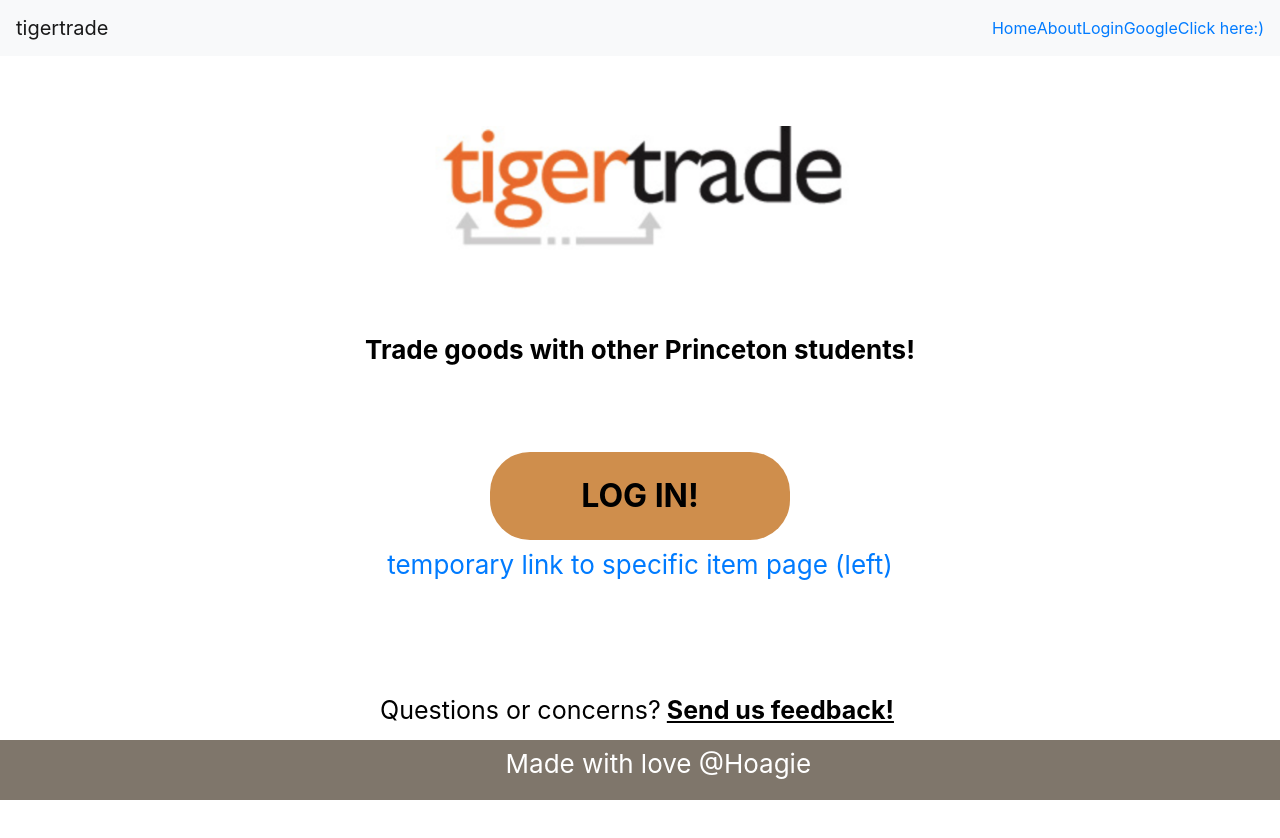
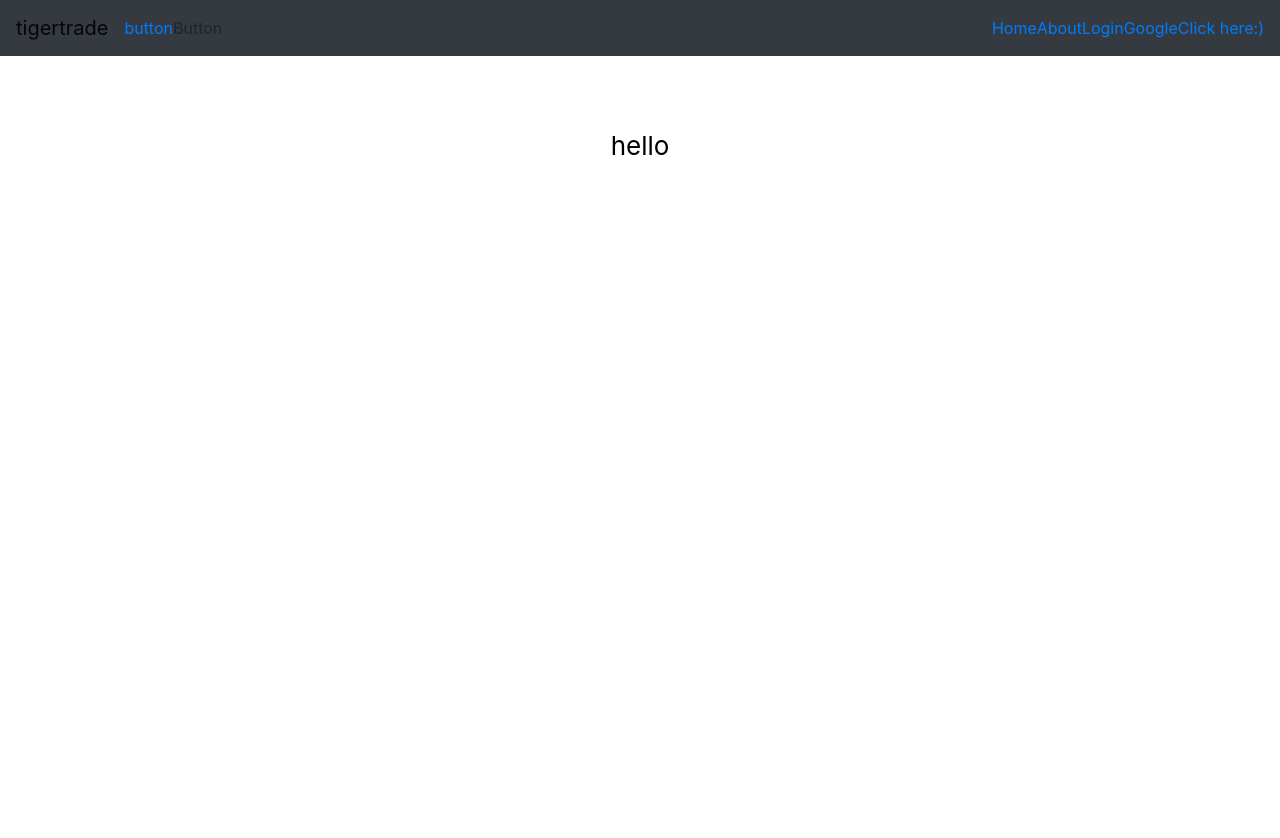
Before and after one commit to Daniel-Wey/odus-student-groups-redesign, a React (Create React App) app: page /itemRight in a window 1280 px wide. Shown: the top 838 px of the page. Built offline with nearby package versions, Linux system fonts and the light colour scheme.

Commit message:
link to itemRight

```diff
--- a/src/Home.js
+++ b/src/Home.js
@@ -30,6 +30,8 @@ class Home extends React.Component {
                 {/* temporary link below */}
                 <p><a href="itemLeft">temporary link to specific item page (left)</a></p>
 
+                {/* temporary link below */}
+                <p><a href="itemRight">temporary link to specific item page (right)</a></p>
 
                 <div id="bottomBar">
                     <span class = "bottomText" >Made with love @Hoagie </span>
--- /dev/null
+++ b/src/ItemRight.js
@@ -0,0 +1,22 @@
+import React, { Component } from 'react'
+import './ItemRightStyle.css'
+
+import {
+    Row, Col, InputGroup, Input, Button, Form,
+    ListGroup, ListGroupItem, Container, Modal, ModalHeader, ModalBody, ModalFooter,
+
+} from 'reactstrap';
+
+class ItemRight extends React.Component {
+    render() {
+        return (
+            <div id="main">
+                <span> hello </span>
+
+            </div>
+        )
+    }
+
+}
+
+export default ItemRight;
--- a/src/NavBar.js
+++ b/src/NavBar.js
@@ -1,5 +1,6 @@
 import React, { useState } from 'react';
 import { BrowserRouter, Route, Switch, Link } from "react-router-dom";
+import './NavBarStyles.css'
 import {
   Collapse,
   Navbar,
@@ -19,9 +20,10 @@ class NavBar extends React.Component {
     render() {
         return (
             <div>
-      <Navbar color="light" light expand="md">
+     <Navbar color="dark" light expand="md">
         <NavbarBrand href="/">tigertrade</NavbarBrand>
-
+        <a href="https://github.com/reactstrap/reactstrap"> button </a>
+          <button id ="press"> Button </button>
           <Nav className="ml-auto" navbar>
             <NavItem>
               <Link to =  "/">Home</Link>
--- /dev/null
+++ b/src/NavBarStyles.css
@@ -0,0 +1,13 @@
+#press{
+    background: none;
+	color: inherit;
+	border: none;
+	padding: 0;
+	font: inherit;
+	cursor: pointer;
+	outline: inherit;
+}
+
+.a{
+    color: hotpink;
+}
--- a/src/StartPage.js
+++ b/src/StartPage.js
@@ -1,29 +1,39 @@
 import React, { Component } from 'react'
 import About from './About.js'
 import Home from './Home.js'
-import ItemLeft from './itemLeft.js'
+//import ItemLeft from './itemLeft.js'
+import ItemRight from './ItemRight.js'
+
+
+
 import {
     Row, Col, InputGroup, Input, Button, Form,
     ListGroup, ListGroupItem, Container, Modal, ModalHeader, ModalBody, ModalFooter,
 
 } from 'reactstrap';
 
-import { BrowserRouter, Route, Switch, Link } from "react-router-dom";
+import { BrowserRouter, Route, Switch, Link, Router, withRouter} from "react-router-dom";
 
 class StartPage extends React.Component {
     render() {
         return (
             <Switch>
-                <Route path="/itemLeft">
+                {/*<Route path="/itemLeft">
                     <ItemLeft/>
-                </Route>
+                </Route>*/}
+
+                {/*<Route path="/itemRight">
+                    <ItemRight/>
+            </Route>*/}
 
                 <Route path="/about">
                     <About/>
                 </Route>
+                <Route exact path="/itemRight" component={withRouter(ItemRight)} />
                 <Route path = "/">
                     <Home/>
                 </Route>
+
             </Switch>
         )
     }
```
Also changed, not shown: src/ItemRightStyle.css (added).
